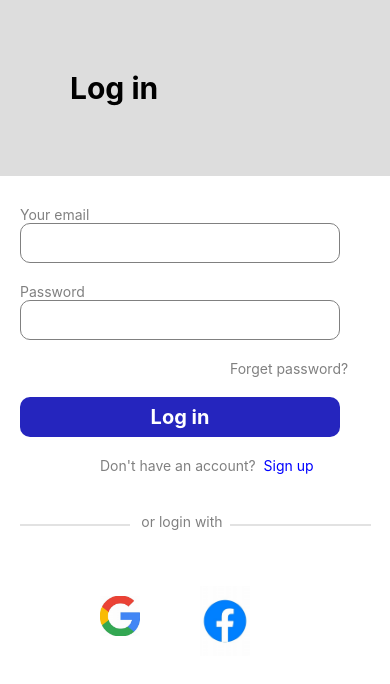
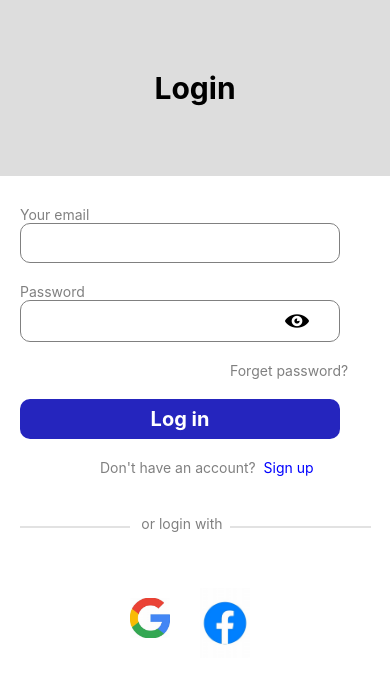
Before and after one commit to Derick-Obeng/OnlineLearnigApp, a React Native app: screen /Login in a window 390 px wide. Shown: the top 684 px of the page. Built offline with nearby package versions, Linux system fonts and the light colour scheme.

Commit message:
Added the eye icon in the password text input.

```diff
--- a/screens/Login.js
+++ b/screens/Login.js
@@ -1,12 +1,16 @@
-import { useState } from 'react';
+import React, { useState } from 'react';
 import { StyleSheet, Text, View ,StatusBar, TextInput,Image } from 'react-native';
 import Button from '../components/Button';
+import Entypo from '@expo/vector-icons/Entypo';
+import AntDesign from '@expo/vector-icons/AntDesign';
 
 export default function Login({navigation}) {
+  const [showPassword, setShowPassword] = useState(false);
+
   return (
     <View style={styles.container}>
       <View style={styles.head}>
-        <Text style= {styles.header}>Log in</Text>
+        <Text style= {styles.header}>Login</Text>
 
       </View>
 
@@ -17,7 +21,14 @@ export default function Login({navigation}) {
 
       <View style={styles.password}>
         <Text style={styles.passText}>Password</Text>
-         <TextInput style={styles.secondInput}/>
+
+
+      </View>
+
+      <View style={{flexDirection: 'row', alignItems: 'center', marginLeft: 20, marginBottom: 20, borderWidth: 1, borderColor:'gray', borderRadius: 10,width: 320}}>
+        <TextInput style={styles.secondInput} secureTextEntry={!showPassword} />
+        <Entypo name={showPassword ? 'eye-with-line' : "eye"} size={24} color="black" onPress={() => setShowPassword(!showPassword)}
+          style={styles.eye}/>
       </View>
 
       <View>
@@ -43,8 +54,10 @@ export default function Login({navigation}) {
 
       </View>
 
-      <Image source={require('../assets/google.jpeg')} style={{width: 40, height: 40, marginLeft: 100, marginTop: 20}} />
+      <Image source={require('../assets/google.jpeg')} style={{width: 40, height: 40, marginLeft: 130, marginTop: 20}} />
       <Image source={require('../assets/facebook.jpeg')} style={{width: 50, height: 70, marginLeft: 200, marginTop: -50}} />
+
+
     </View>
   );
 }
@@ -60,6 +73,9 @@ const styles = StyleSheet.create({
     marginBottom:30
 
 
+  },
+  eye:{
+    marginRight: 30,
   },
   textHolder: {
     backgroundColor: "white",
@@ -77,7 +93,7 @@ const styles = StyleSheet.create({
     fontWeight: 'bold',
     color: 'black',
 
-   marginRight:40
+    textAlign: 'center',
   },
   input: {
     height: 40,
@@ -104,13 +120,8 @@ const styles = StyleSheet.create({
   },
   secondInput: {
     height: 40,
-    borderColor: 'gray',
-    borderWidth: 1,
-    marginBottom: 20,
     paddingLeft: 10,
-    width: 200,
-     width: 320,
-    marginLeft:10,
+    width:'88%',
     borderRadius: 10,
   },
   passText: {
```
